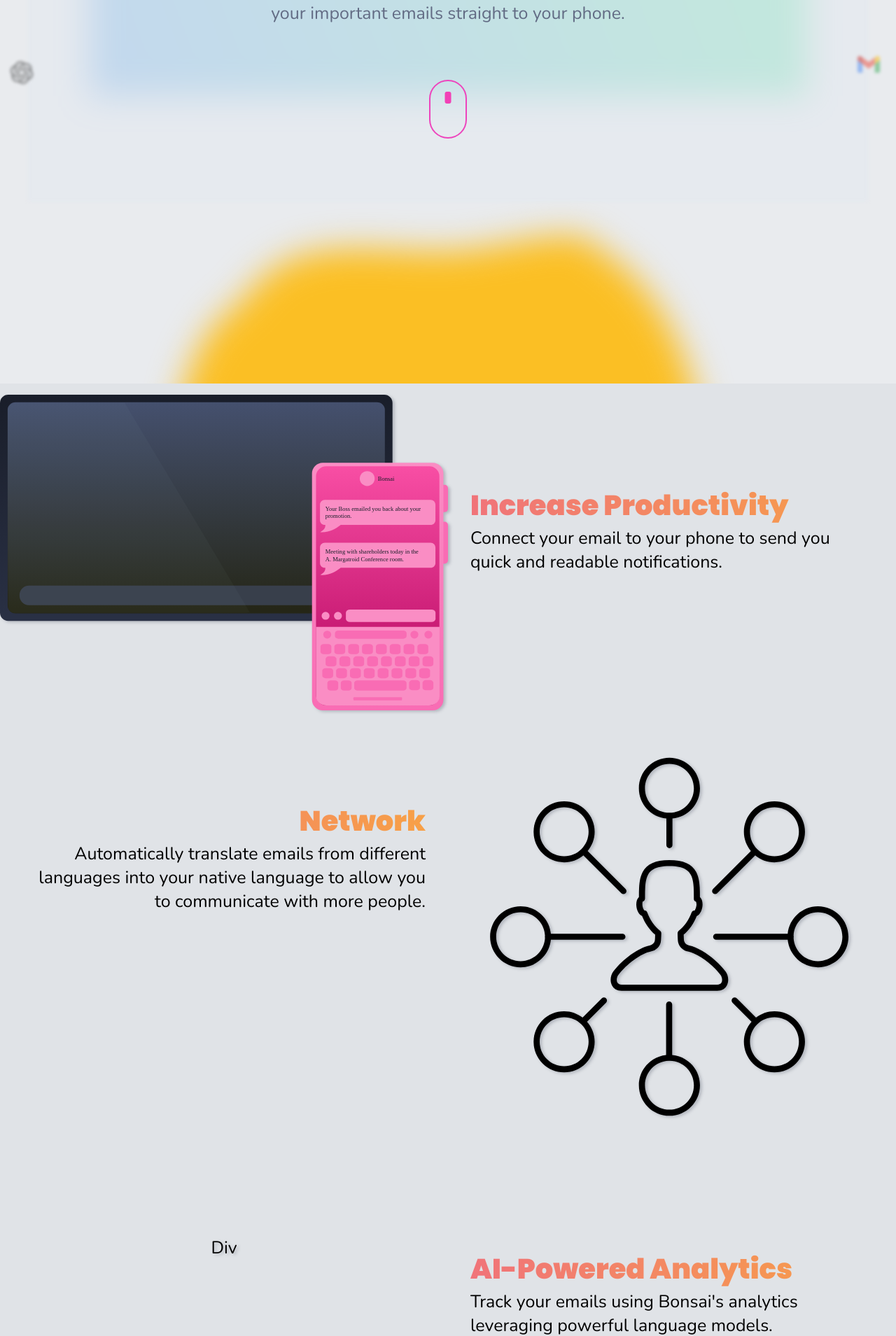
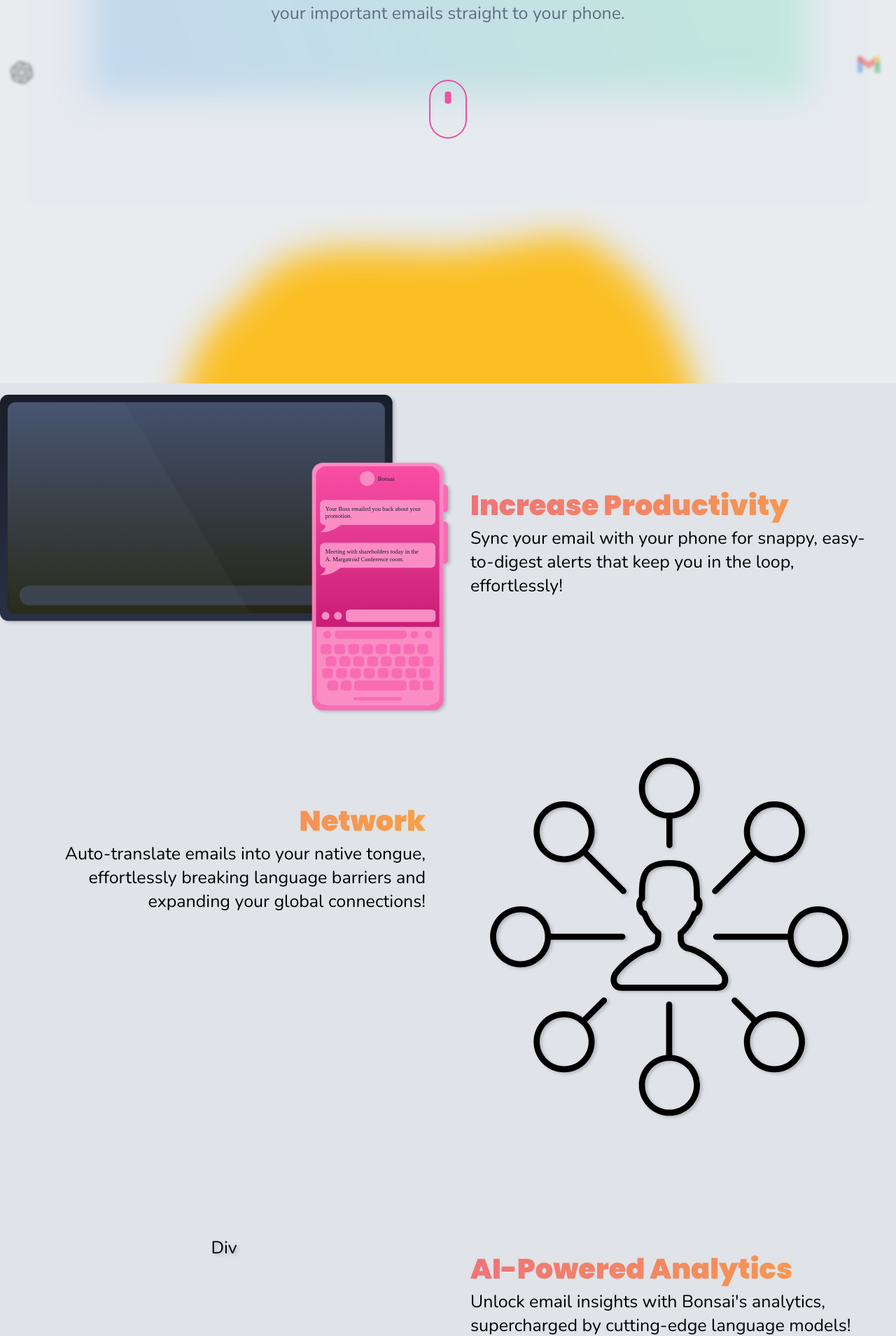
Before and after one commit to Lunarmagpie/pennhacks-nosecrets, a React (Create React App) app: page / in a window 1280 px wide. Shown: the part 512-2421 px from the top of the page at 70% size. Built offline with nearby package versions, Linux system fonts and the light colour scheme.

Commit message:
changed the content of the webpage

```diff
--- a/src/App.js
+++ b/src/App.js
@@ -25,7 +25,7 @@ function App() {
             element={
               <>
                 <Menubar />
-                "HELLO EVEYRNYAN"
+                <Main2 />
               </>
             }
           />
--- a/src/components/main.css
+++ b/src/components/main.css
@@ -51,7 +51,7 @@
 .scroll-down2{
     width: 50px;
     height: 80px;
-    border: 2px solid #ed44bd;
+    border: 2px solid #eb529f;
     border-radius: 50px;
     cursor: pointer;
     position: relative;
@@ -67,7 +67,7 @@
         height: 8px;
         border-radius: 100%;
         transform: translateX(-50%);
-        background: #ed27ab;
+        background: #eb529f;
         animation: scrollDown2 1.5s ease infinite;
     }
     &:after{
@@ -79,7 +79,7 @@
         height: 17px;
         border-radius: 3px;
         transform: translateX(-50%);
-        background: #f141b6;
+        background: #eb529f;
     }
 }
 
--- a/src/components/main.js
+++ b/src/components/main.js
@@ -61,15 +61,13 @@ export default class MainArea extends React.Component {
             <div className="title important gradient-text">
               Increase Productivity
             </div>
-            Connect your email to your phone to send you quick and readable
-            notifications.
+            Sync your email with your phone for snappy, easy-to-digest alerts that keep you in the loop, effortlessly!
           </div>
           <div className="text-cell reversed">
             <div className="title important reversed gradient-text">
               Network
             </div>
-            Automatically translate emails from different languages into your
-            native language to allow you to communicate with more people.
+            Auto-translate emails into your native tongue, effortlessly breaking language barriers and expanding your global connections!
           </div>
           <div className="image-cell">
             <img src="images/network.svg" className="cell-image"></img>
@@ -79,8 +77,7 @@ export default class MainArea extends React.Component {
             <div className="title important gradient-text">
               AI-Powered Analytics
             </div>
-            Track your emails using Bonsai's analytics leveraging powerful
-            language models.
+            Unlock email insights with Bonsai's analytics, supercharged by cutting-edge language models!
           </div>
         </div>
         <div className="header-element sign-up">Sign Up</div>
```
Also changed, not shown: 1 other file (tests, documents, lock files or other folders).
